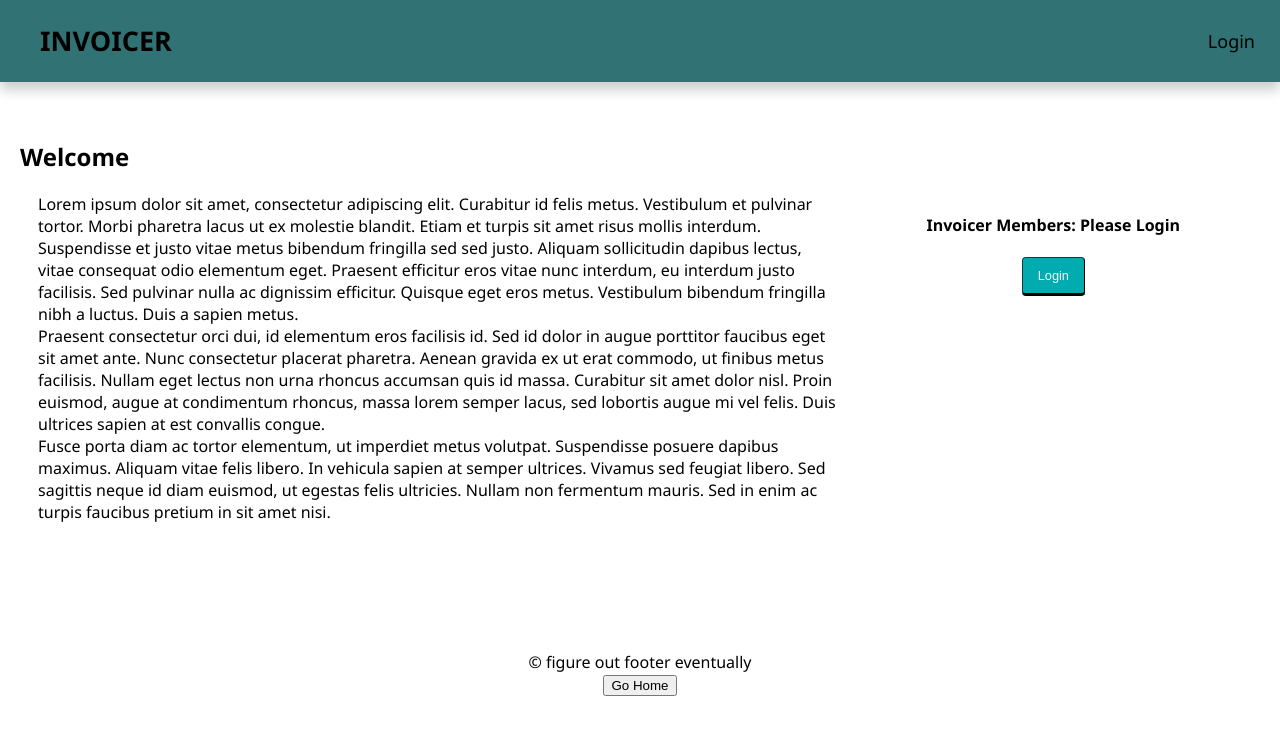
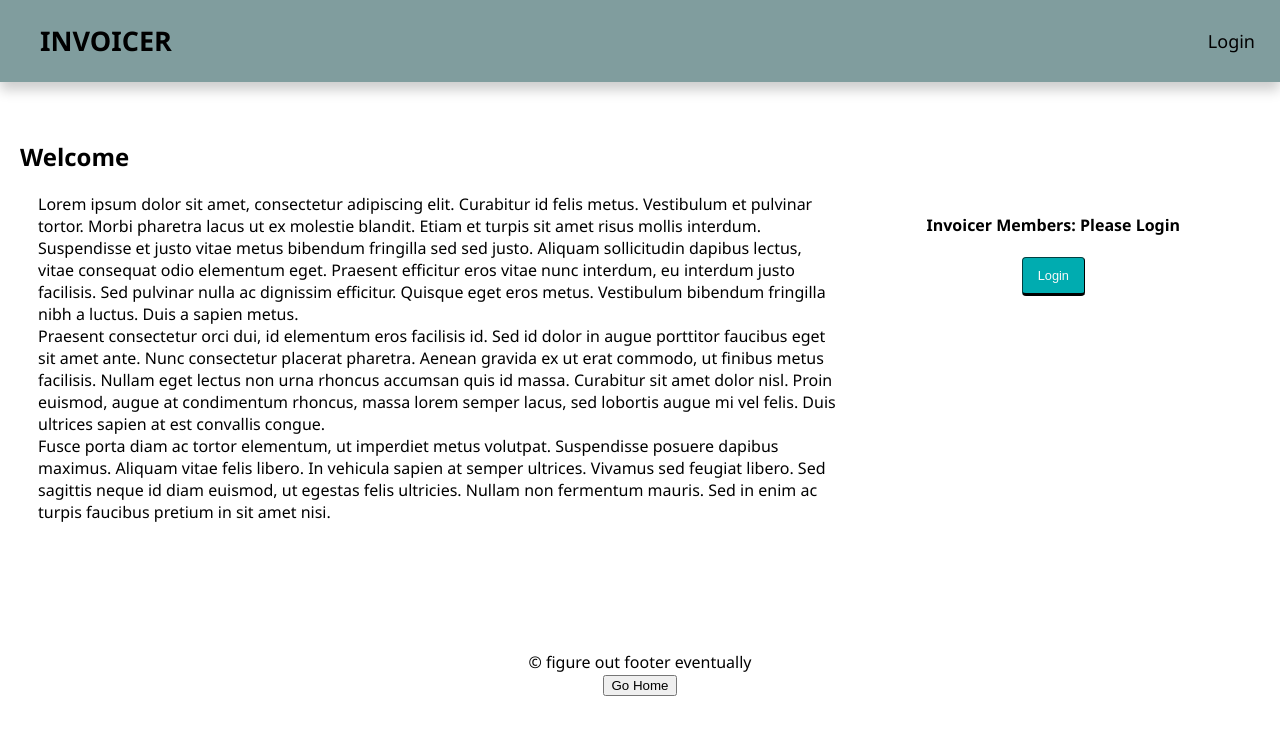
Before and after one commit to AlyssaNichols/invoicer-solo-project-EDA, a React (Create React App) app: page /invoice/details/1#/home in a window 1280 px wide. Shown: the top 734 px of the page. Built offline with nearby package versions, Linux system fonts and the light colour scheme; no server answers.

Commit message:
ready to be done for the night lol

```diff
--- a/src/components/App/App.css
+++ b/src/components/App/App.css
@@ -163,7 +163,7 @@ input {
 }
 
 .adminNav {
-  background-color: #333; /* Background color of the sidebar */
+  background-color: #565757; /* Background color of the sidebar */
   color: #fff; /* Text color */
   width: 150px; /* Adjust the width as needed */
   position: fixed;
--- a/src/components/Nav/Nav.css
+++ b/src/components/Nav/Nav.css
@@ -85,7 +85,7 @@
 
 /* Add a cool hover effect for the navbar */
 .nav:hover {
-  background-color: #317274; /* Darken the background on hover */
+  background-color: #809d9e; /* Darken the background on hover */
 }
 
 /* Add a subtle animation for the navbar items on hover */
```
